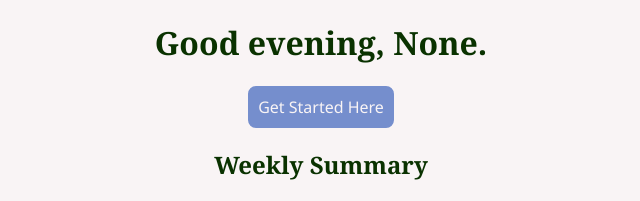
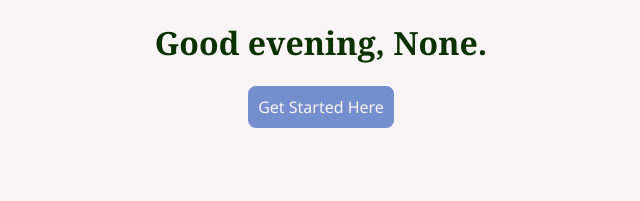
Before and after one commit to Amenhotep314/study, a Flask app: page /home in a window 1280 px wide. Shown: the part 51-252 px from the top of the page, without its empty margins (319-959 px from the left). Run offline with Flask 3, Linux system fonts and the light colour scheme; the visitor is signed in with stand-in values (Sample User, id 1); data that the repository does not hold is empty; some libraries are stand-ins or nearby versions.

Commit message:
Fixes display bug for new users

```diff
--- a/src/templates/index.html
+++ b/src/templates/index.html
@@ -8,10 +8,11 @@
     <h1>{{ greeting }}</h1>
     <a class="link-button thick-button" style="margin: auto" href="{{ url_for('main.study') }}">{{ main_message }}</a>
 
-    <h2>{{ _('Weekly Summary') }}</h2>
-    <div><canvas id="weekly_summary"></canvas></div>
-    <script>renderChart("weekly_summary", 0);</script>
     {% if main_message == _('Study Now') %}
+
+        <h2>{{ _('Weekly Summary') }}</h2>
+        <div><canvas id="weekly_summary"></canvas></div>
+        <script>renderChart("weekly_summary", 0);</script>
 
         <h2>{{ _('Assignments') }}</h2>
         <a class="link-button" href="{{ url_for('main.create_assignment') }}">{{ _('New Assignment') }}</a>
```
